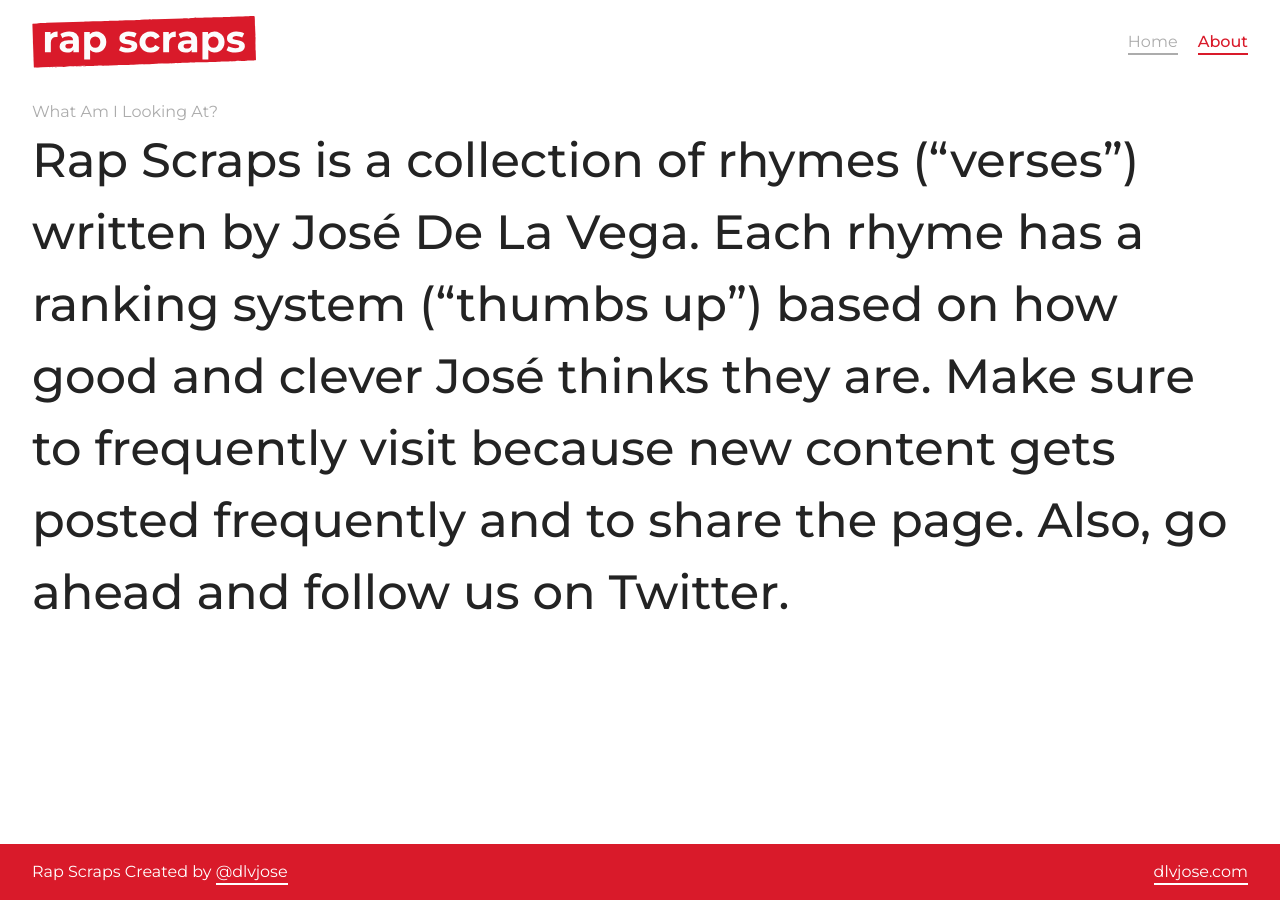
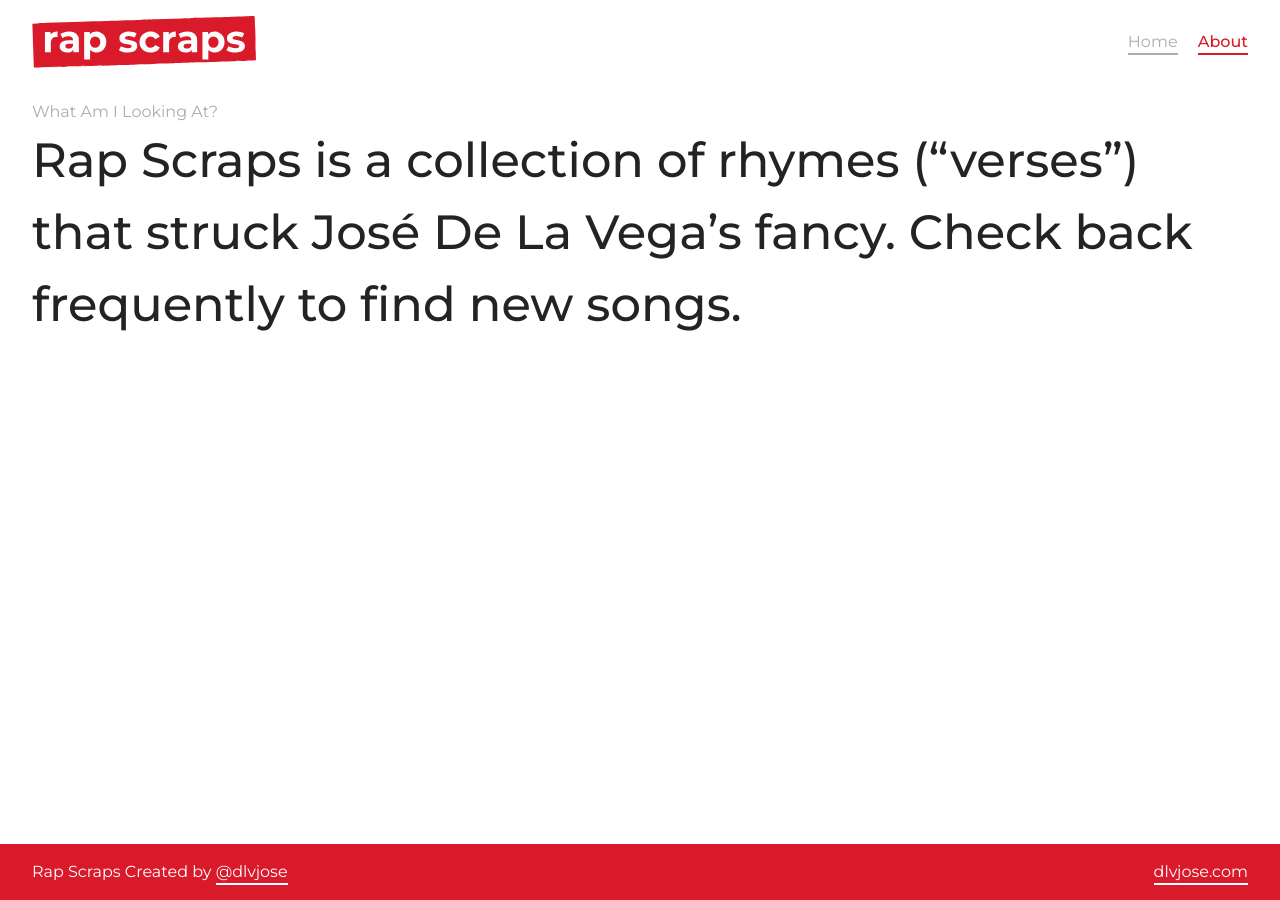
Before and after one commit to dlvjose/rap-scraps, a Jekyll site: the page built from about.md, in a window 1280 px wide. Built offline with Jekyll 4.4.1, drawn with Linux system fonts in a browser that asks for light colours.

Commit message:
Updated about page

```diff
--- a/about.md
+++ b/about.md
@@ -4,4 +4,4 @@ title: About
 ---
 # What Am I Looking At?
 
-## Rap Scraps is a collection of rhymes (“verses”) written by José De La Vega. Each rhyme has a ranking system (“thumbs up”) based on how good and clever José thinks they are. Make sure to frequently visit because new content gets posted frequently and to share the page. Also, go ahead and follow us on Twitter.
+## Rap Scraps is a collection of rhymes (“verses”) that struck José De La Vega's fancy. Check back frequently to find new songs.
```
